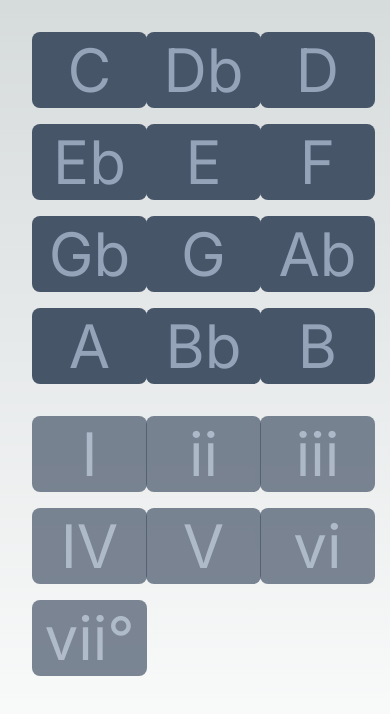
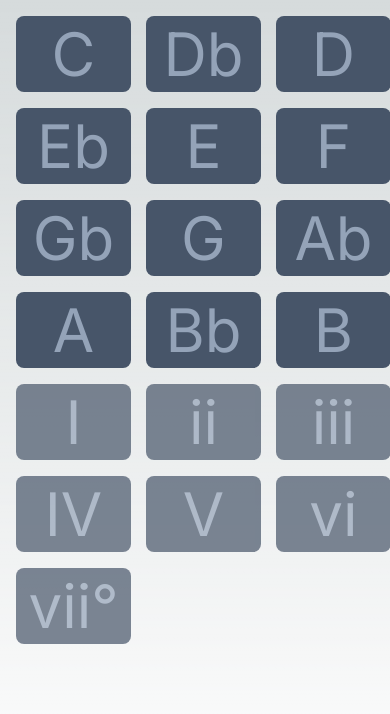
Before and after one commit to joemsak/major-scale-practice, a Next.js app: page / in a window 390 px wide. Shown: the top 714 px of the page. Built offline with nearby package versions, Linux system fonts and the light colour scheme.

Commit message:
Improve mobile view, reduce and prune code

```diff
--- a/src/app/page.js
+++ b/src/app/page.js
@@ -78,8 +78,7 @@ export default function Home() {
   };
 
   return (
-    <main className="p-8 md:px-24">
-      <div className="grid grid-cols-3 gap-4">
+    <main className="grid grid-cols-3 gap-4 pl-4 pt-4">
       {notes.map((note, i) => (
         <button
           key={`root-picker-${i}`}
@@ -92,14 +91,12 @@ export default function Home() {
           {note}
         </button>
       ))}
-      </div>
 
-      <div className="mt-8 grid grid-cols-3 gap-4">
       {majorChords.map((chord, i) => (
         <button
           key={`chord-picker-${i}`}
           className={cx(
-              "mr-4 last:mr-0 text-6xl py-2 rounded-lg w-[115px]",
+            "text-6xl py-2 rounded-lg w-[115px]",
             selectedChordStyle(chord)
           )}
           onClick={() => manageSelectedScales(chord)}
@@ -107,10 +104,12 @@ export default function Home() {
           {chord}
         </button>
       ))}
-      </div>
+
+      <div>&nbsp;</div>
+      <div>&nbsp;</div>
 
       {selectedChords.map((chord, i) => (
-        <div key={`chord-${i}`} className="mt-8 grid grid-cols-3 gap-4">
+        <>
           {[1, 3, 5, 7, 9, 11, 13].map((degree, n) => (
             <div
               key={`chord-degree-${i}-${n}`}
@@ -127,7 +126,9 @@ export default function Home() {
               </div>
             </div>
           ))}
-        </div>
+          <div>&nbsp;</div>
+          <div>&nbsp;</div>
+        </>
       ))}
     </main>
   );
```
Lines whose indentation alone changed are shown as unchanged.
